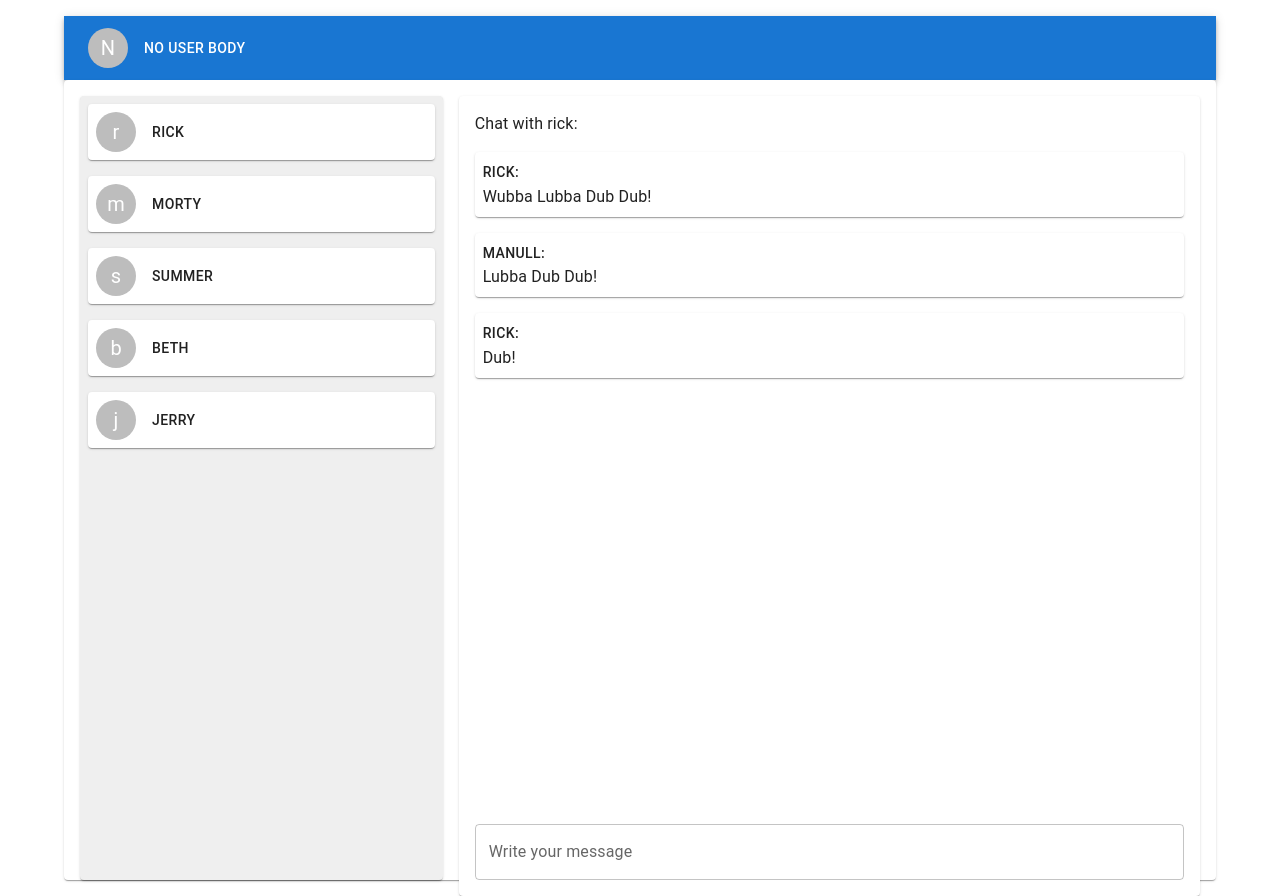
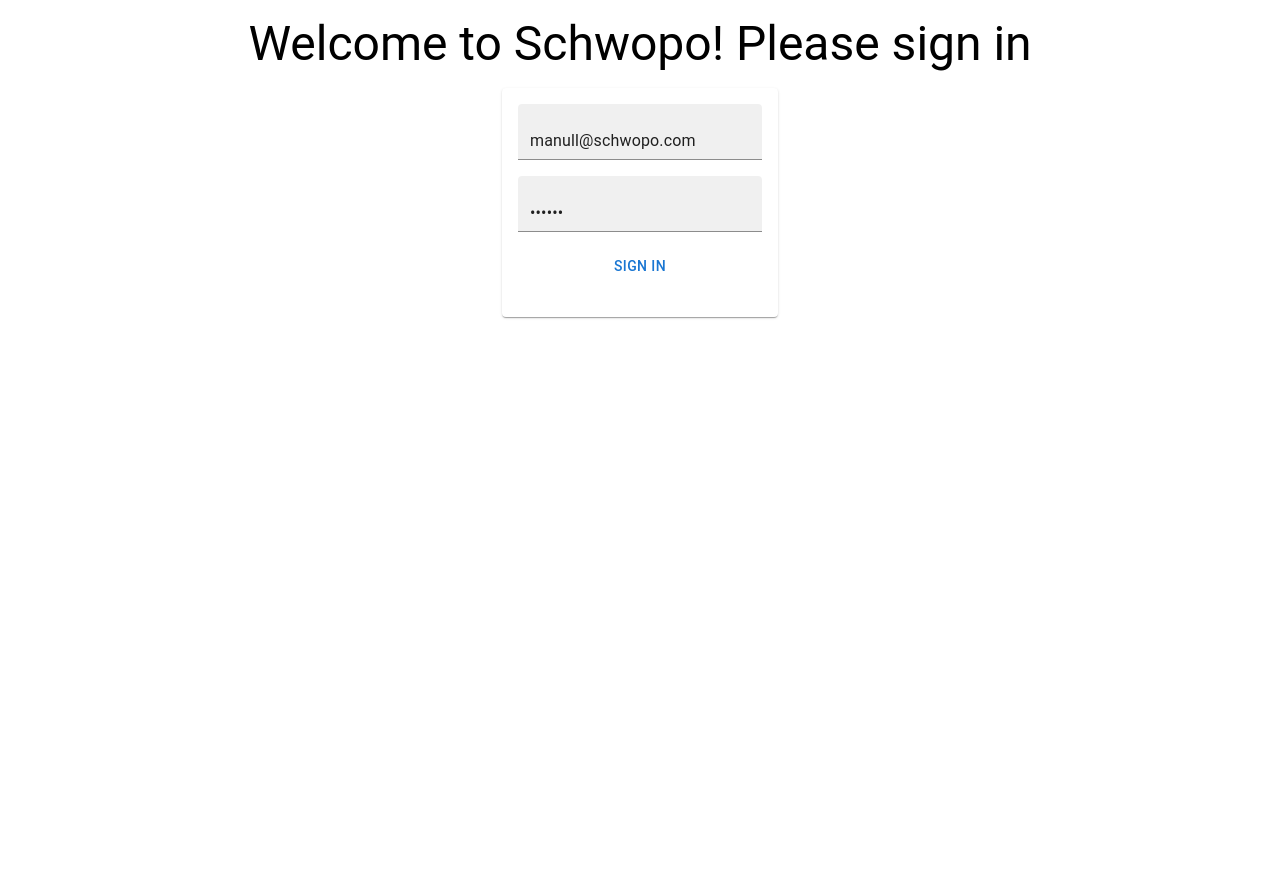
Before and after one commit to schwopo/schwopo.github.io, a React (Create React App) app in the folder schwopo-app/: page /chat in a window 1280 px wide. After the commit the page ends 800 px from the top, so only its background shows below. Built offline with nearby package versions, Linux system fonts and the light colour scheme.

Commit message:
Route from Chat to SignIn if not signed in

```diff
--- a/schwopo-app/src/App.js
+++ b/schwopo-app/src/App.js
@@ -6,18 +6,13 @@
 import SignInScreen from "./components/SignInScreen";
 import LandingScreen from "./components/LandingScreen";
 import { BrowserRouter, Routes, Route} from "react-router";
+import Routing from "./components/Routing";
 
 function App() {
   return (
     <>
       <MessagingProvider>
-        <BrowserRouter>
-          <Routes>
-            <Route path="/" element={<LandingScreen />} />
-            <Route path="chat" element={<ChatScreen />} />
-            <Route path="login" element={<SignInScreen />} />
-          </Routes>
-        </BrowserRouter>
+        <Routing/>
       </MessagingProvider>
     </>
   );
--- a/schwopo-app/src/api/Messaging.js
+++ b/schwopo-app/src/api/Messaging.js
@@ -8,7 +8,6 @@
 export class Messaging {
   constructor() {
     this.chats = {};
-    this.myUserId = null;
     this.activePartnerId = null;
     this.friends = [];
 
@@ -25,7 +24,6 @@
     chat.partnerId = "rick";
     this.chats[chat.partnerId] = chat;
     this.activePartnerId = chat.partnerId;
-    this.myUserId = "manull";
     this.friends = ["rick", "morty", "summer", "beth", "jerry"];
   }
 }
--- a/schwopo-app/src/components/LandingScreen.jsx
+++ b/schwopo-app/src/components/LandingScreen.jsx
@@ -1,11 +1,13 @@
 import { use, useContext, useEffect } from "react";
 import { useNavigate } from "react-router";
+import { AuthContext } from "./AuthContext";
 
 export function LandingScreen() {
   const navigate = useNavigate();
+  const { state } = useContext(AuthContext);
   useEffect(() => {
     // Check if the user is authenticated
-    const isAuthenticated = true; // Replace with actual authentication check
+    const isAuthenticated = state.loggedInUser !== null;
 
     if (isAuthenticated) {
       navigate("/chat");
--- /dev/null
+++ b/schwopo-app/src/components/Routing.jsx
@@ -0,0 +1,23 @@
+import {useContext} from "react";
+import {BrowserRouter, Routes, Route} from "react-router";
+import ChatScreen from "./ChatScreen";
+import SignInScreen from "./SignInScreen";
+import LandingScreen from "./LandingScreen";
+import {AuthContext} from "./AuthContext";
+
+export function Routing() {
+  const { state } = useContext(AuthContext);
+  const isAuthenticated = state.loggedInUser !== null;
+
+  return (
+    <BrowserRouter>
+      <Routes>
+        <Route path="/" element={<LandingScreen />} />
+        <Route path="chat" element={isAuthenticated ? <ChatScreen /> : <SignInScreen />} />
+        <Route path="login" element={<SignInScreen />} />
+      </Routes>
+    </BrowserRouter>
+  );
+}
+
+export default Routing;
```
